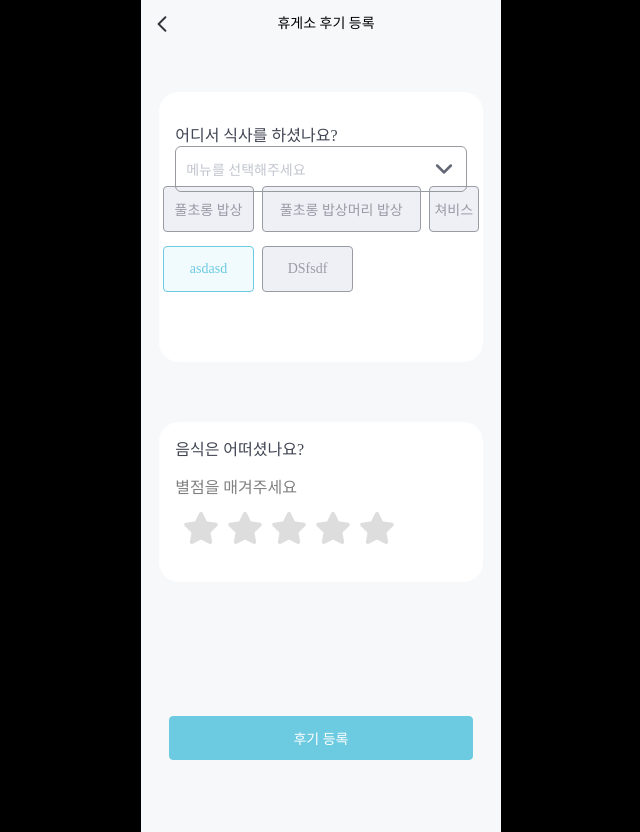
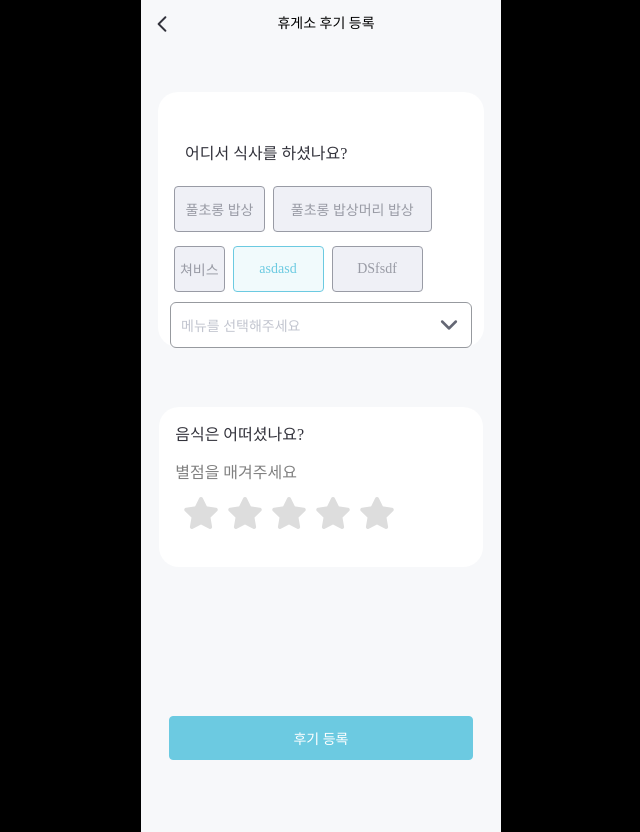
Before and after one commit to softeerbootcamp-3rd/softee5-hyundaittakdae-FE, a website built with Vite: page restAreaReview2.html in a window 1280 px wide. Both pictures are taken after a click on the element "asdasd". Shown: the whole page, without its empty margins (319-959 px from the left). Built offline with nearby package versions, Linux system fonts and the light colour scheme; a web font is replaced by a local one.

Commit message:
design: 240108 QA 완료

```diff
--- a/css/detail.css
+++ b/css/detail.css
@@ -151,7 +151,7 @@
 }
 
 #reviewCount {
-  color: var(--600);
+  color: var(--700);
   font-family: "Semibold";
   font-size: 16px;
   display: flex;
--- a/css/restAreaReview2.css
+++ b/css/restAreaReview2.css
@@ -1,5 +1,4 @@
-#almostEntire{
-
+#almostEntire {
   height: 100vh;
   display: flex;
   justify-content: start;
@@ -8,8 +7,7 @@
   background-color: #f7f8fa;
 }
 
-#bigTitleRest{
-
+#bigTitleRest {
   font-family: "Semibold";
 
   font-size: 14px;
@@ -18,11 +16,9 @@
   padding-top: 12px;
   position: relative;
   background-color: #f7f8fa;
-
-
 }
 
-#BottomBox{
+#BottomBox {
   position: fixed;
   bottom: 0%;
 
@@ -35,18 +31,15 @@
   background-color: #f7f8fa;
 }
 
-#RestPlaceInfoBanner{
+#RestPlaceInfoBanner {
   margin-top: 1%;
   margin-bottom: 1%;
   height: 7%;
-    display:flex;
+  display: flex;
   justify-content: start;
   align-items: center;
   width: 95%;
-
 }
-
-
 
 #graySemi {
   font-family: "Semibold";
@@ -54,39 +47,35 @@
   color: var(--400);
 }
 
-#graySemiMargin{
+#graySemiMargin {
   font-family: "Semibold";
   font-size: 16px;
   color: var(--400);
-    margin-top:10px;
-
+  margin-top: 10px;
 }
 
-#Modal{
-
-    height: 15%;
-    width: 90%;
+#Modal {
+  height: auto;
+  width: 302px;
   margin-top: 60px;
-
+  padding-bottom: 10px;
   display: flex;
   flex-wrap: wrap;
-
-
+  padding-left: 12px;
+  padding-right: 12px;
   background-color: #ffffff;
   border-radius: 20px;
 }
 
-#HowistheRest{
-
+#HowistheRest {
   height: 90px;
-    margin-left:5%;
+  margin-left: 5%;
   width: 90%;
-    display:flex;
+  display: flex;
   justify-content: space-evenly;
   align-items: start;
   flex-direction: column;
 }
-
 
 #plusInfoWrapper {
   width: 80%;
@@ -99,8 +88,6 @@
   font-family: "Semibold";
   font-size: 14px;
 }
-
-
 
 #writeContinueBtn {
   position: fixed;
@@ -120,20 +107,15 @@
   font-family: "Semibold";
 }
 
-
-  #RestaurantList{
-
+#RestaurantList {
   height: 50%;
   width: 90%;
   display: flex;
   flex-wrap: wrap;
   justify-content: flex-start;
-
-
 }
 
 .RestaurantBtn {
-
   margin: 4px;
   width: 10%;
   height: 44px;
@@ -150,18 +132,12 @@
   border-radius: 4px;
 }
 
-
-
-
-.inputBar{
-
-    width:100%;
+.inputBar {
+  width: 100%;
   height: 80px;
 }
 
-
-#Modal-middle{
-
+#Modal-middle {
   margin-top: 30px;
   height: 20vh;
   width: 90%;
@@ -170,23 +146,19 @@
   display: flex;
   flex-direction: column;
 
-
   background-color: #ffffff;
   border-radius: 20px;
 }
 
-.realStar{
-
+.realStar {
   position: relative;
   bottom: 0%;
 
   display: flex;
-
-
 }
 
-.middleStar{
-    display:flex;
+.middleStar {
+  display: flex;
   justify-content: start;
   align-items: start;
   margin-left: 20px;
--- a/js/pages/detail/storeListUp.js
+++ b/js/pages/detail/storeListUp.js
@@ -1,4 +1,5 @@
 const storeNameList = [
+  "인기메뉴",
   "음식점1",
   "음식점2",
   "음식점3",
--- a/js/restAreaReview2.js
+++ b/js/restAreaReview2.js
@@ -1,5 +1,4 @@
-
-const dataReceived = JSON.parse(localStorage.getItem('myData'));
+const dataReceived = JSON.parse(localStorage.getItem("myData"));
 
 const submit = document.querySelector("#writeContinueBtn");
 
@@ -11,23 +10,25 @@ if (dataReceived) {
   // Handle the case where data is not available
 }
 
-
-var RestaurantList = ["풀초롱 밥상", "풀초롱 밥상머리 밥상", "쳐비스","asdasd","DSfsdf"];
+var RestaurantList = [
+  "풀초롱 밥상",
+  "풀초롱 밥상머리 밥상",
+  "쳐비스",
+  "asdasd",
+  "DSfsdf",
+];
 /// RestaurantList 는 가변 변수다.
 
 const SELECTED = [];
 
 var selectedJson = {
-    "selected" : SELECTED
+  selected: SELECTED,
 };
-
-
 
 const container = document.querySelector("#RestaurantList");
 const Modal = document.querySelector("#Modal");
-const inputBar = document.querySelector('.inputBar');
+const inputBar = document.querySelector(".inputBar");
 const Star = document.getElementsByTagName("input");
-
 
 var curPos = 0;
 var prevPos = 0;
@@ -39,77 +40,66 @@ var lightblue = "#f1fafc";
 
 Modal.style.height = H;
 RestaurantList.forEach((item, index) => {
-    const singleBtn = document.createElement('div');
-    singleBtn.classList.add('RestaurantBtn');
+  const singleBtn = document.createElement("div");
+  singleBtn.classList.add("RestaurantBtn");
   const width = item.length * 13.5;
   singleBtn.style.width = `${width}px`;
   singleBtn.innerText = item;
 
-
   singleBtn.style.marginBottom = "10px";
 
-    singleBtn.addEventListener("click", (event)=>{
+  singleBtn.addEventListener("click", (event) => {
     var backgroundColor = window.getComputedStyle(event.target).backgroundColor;
-        if(SELECTED.includes(event.target.innerText)){
-            for(let i = 0; i < SELECTED.length; i++){
-                if(SELECTED[i] === event.target.innerText){
-                    SELECTED.splice(i,1);
+    if (SELECTED.includes(event.target.innerText)) {
+      for (let i = 0; i < SELECTED.length; i++) {
+        if (SELECTED[i] === event.target.innerText) {
+          SELECTED.splice(i, 1);
         }
       }
-        }
-        else{
+    } else {
       SELECTED.push(event.target.innerText);
     }
-        if(backgroundColor === gray){
-
+    if (backgroundColor === gray) {
       event.target.style.background = lightblue;
       event.target.style.color = skyblue;
       event.target.style.border = `0.79px solid ${skyblue}`;
-        }
-        else{
-
+    } else {
       event.target.style.background = gray;
       event.target.style.color = "#999ba5";
       event.target.style.border = `0.79px solid #999ba5`;
     }
     selectedJson = {
-            "selected": SELECTED
+      selected: SELECTED,
     };
 
     console.log(selectedJson["selected"]);
-
-
   });
-
 
   Modal.appendChild(singleBtn);
   const pos = singleBtn.getBoundingClientRect();
 
-
   H = pos.top;
   Modal.style.height = `${H}px`;
-
 });
 
-
-const inputField = document.createElement('div');
-inputField.classList.add('inputBar');
+const inputField = document.createElement("div");
+inputField.innerHTML = `<div class="dropdown">
+<button id="dropDownBtn">메뉴를 선택해주세요</button>
+<div style="display: none" id="drop-content"></div>
+</div>`;
+inputField.classList.add("inputBar");
 Modal.appendChild(inputField);
 
-
-
-submit.addEventListener("click",()=>{
-
+submit.addEventListener("click", () => {
   var appending = [];
   console.log(Star[0].value);
   for (let i = 0; i < Star.length; i++) {
     appending.push({
-            [`${selectedJson["selected"][i]}`]: Star[i].value
+      [`${selectedJson["selected"][i]}`]: Star[i].value,
     });
   }
   dataReceived["selected"] = appending;
   console.log(dataReceived);
 
-
   var finalJson = dataReceived;
 });
--- a/restAreaReview2.html
+++ b/restAreaReview2.html
@@ -18,7 +18,6 @@
     <script defer src="/js/restAreaReview2.js"></script>
     <script defer src="/js/restAreaReview1.js"></script>
     <script defer src="/js/components/dropdown.js"></script>
-    <script src="https://maps.googleapis.com/maps/api/js?key=AIzaSyCw1ZBbZLRARjidn3WHiKdlJThB3a-uGdE"></script>
 
 
     <meta name="viewport" content="width=device-width, initial-scale=1.0" />
@@ -40,10 +39,7 @@
             <div id="Modal">
                 <div id="HowistheRest">
                     <div id="titleFont" style="margin-top:30px;">어디서 식사를 하셨나요?</div>
-                    <div class="dropdown">
-                      <button id="dropDownBtn">메뉴를 선택해주세요</button>
-                      <div style="display: none" id="drop-content"></div>
-                   </div>
+
                   </div>
                   <div></div>
 
--- a/style.css
+++ b/style.css
@@ -253,7 +253,7 @@ select {
 
 /*자주 사용하는 퐅트 CSS*/
 #titleFont {
-  color: var(--600);
+  color: var(--700);
   font-family: "Semibold";
   font-size: 16px;
 }
```
Also changed, not shown: css/restAreaReview.css (+24 -46 lines), detail.html (+2 -2 lines). Lines whose indentation alone changed are shown as unchanged.
